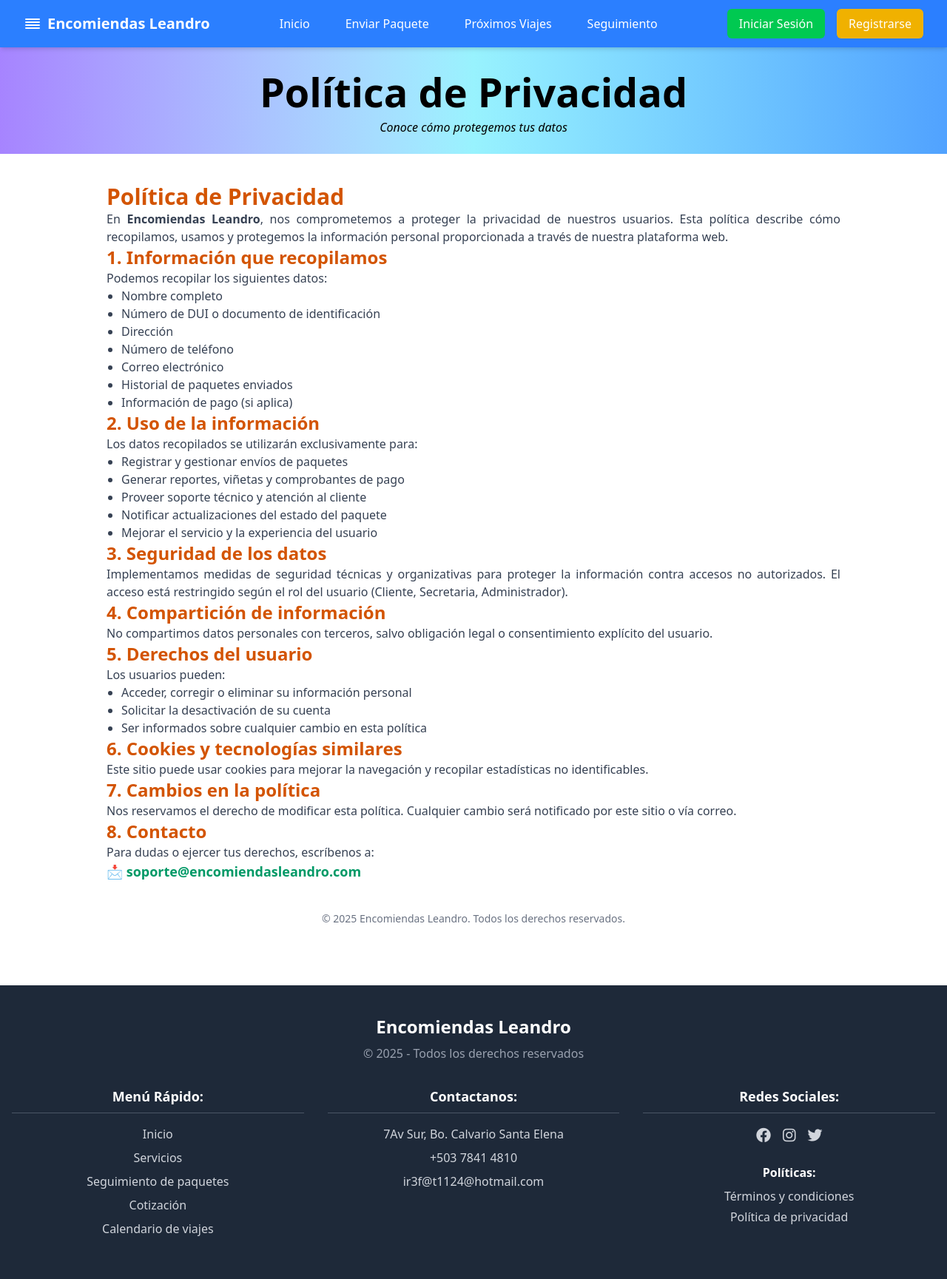
After one commit to Daved-Main/encomiendas-leandro, a PHP site: page /app/presentation/views/PoliticasyPrivacidad.php in a window 1280 px wide. The commit adds this page. Shown: the whole page at 74% size. Run offline with PHP 8.4, Linux system fonts and the light colour scheme.

Commit message:
Mejoras y funcionalidades

```diff
--- /dev/null
+++ b/app/presentation/views/PoliticasyPrivacidad.php
@@ -0,0 +1,92 @@
+<!DOCTYPE html>
+<html lang="es">
+<head>
+  <meta charset="UTF-8">
+  <meta name="viewport" content="width=device-width, initial-scale=1.0">
+  <title>Política de Privacidad - Encomiendas Leandro</title>
+  <script src="https://cdn.jsdelivr.net/npm/@tailwindcss/browser@4"></script>
+  <link rel="stylesheet" href="app/presentation/views/iu/style.css">
+  <link href="https://cdnjs.cloudflare.com/ajax/libs/font-awesome/6.0.0/css/all.min.css" rel="stylesheet">
+</head>
+<body class="bg-white text-gray-800">
+
+  <?php include __DIR__ . '/iu/navbar.php'; ?>
+
+  <!-- Banner superior -->
+  <div class="w-full text-center bg-gradient-to-r from-violet-400 via-cyan-300/60 to-blue-400 py-6">
+    <h1 class="text-black text-xl md:text-2xl font-bold" id="slogan">
+      Política de Privacidad
+    </h1>
+    <span class="text-black italic">Conoce cómo protegemos tus datos</span>
+  </div>
+
+  <!-- Contenido principal -->
+  <div class="max-w-5xl mx-auto px-4 py-10">
+    <div class="prose lg:prose-lg max-w-none text-justify text-gray-700">
+
+      <h1 class="text-3xl font-bold text-[#d35400]">Política de Privacidad</h1>
+      <p>
+        En <strong>Encomiendas Leandro</strong>, nos comprometemos a proteger la privacidad de nuestros usuarios.
+        Esta política describe cómo recopilamos, usamos y protegemos la información personal proporcionada a través de nuestra plataforma web.
+      </p>
+
+      <h2 class="text-2xl font-semibold text-[#d35400]">1. Información que recopilamos</h2>
+      <p>Podemos recopilar los siguientes datos:</p>
+      <ul class="list-disc pl-5">
+        <li>Nombre completo</li>
+        <li>Número de DUI o documento de identificación</li>
+        <li>Dirección</li>
+        <li>Número de teléfono</li>
+        <li>Correo electrónico</li>
+        <li>Historial de paquetes enviados</li>
+        <li>Información de pago (si aplica)</li>
+      </ul>
+
+      <h2 class="text-2xl font-semibold text-[#d35400]">2. Uso de la información</h2>
+      <p>Los datos recopilados se utilizarán exclusivamente para:</p>
+      <ul class="list-disc pl-5">
+        <li>Registrar y gestionar envíos de paquetes</li>
+        <li>Generar reportes, viñetas y comprobantes de pago</li>
+        <li>Proveer soporte técnico y atención al cliente</li>
+        <li>Notificar actualizaciones del estado del paquete</li>
+        <li>Mejorar el servicio y la experiencia del usuario</li>
+      </ul>
+
+      <h2 class="text-2xl font-semibold text-[#d35400]">3. Seguridad de los datos</h2>
+      <p>
+        Implementamos medidas de seguridad técnicas y organizativas para proteger la información contra accesos no autorizados.
+        El acceso está restringido según el rol del usuario (Cliente, Secretaria, Administrador).
+      </p>
+
+      <h2 class="text-2xl font-semibold text-[#d35400]">4. Compartición de información</h2>
+      <p>
+        No compartimos datos personales con terceros, salvo obligación legal o consentimiento explícito del usuario.
+      </p>
+
+      <h2 class="text-2xl font-semibold text-[#d35400]">5. Derechos del usuario</h2>
+      <p>Los usuarios pueden:</p>
+      <ul class="list-disc pl-5">
+        <li>Acceder, corregir o eliminar su información personal</li>
+        <li>Solicitar la desactivación de su cuenta</li>
+        <li>Ser informados sobre cualquier cambio en esta política</li>
+      </ul>
+
+      <h2 class="text-2xl font-semibold text-[#d35400]">6. Cookies y tecnologías similares</h2>
+      <p>Este sitio puede usar cookies para mejorar la navegación y recopilar estadísticas no identificables.</p>
+
+      <h2 class="text-2xl font-semibold text-[#d35400]">7. Cambios en la política</h2>
+      <p>Nos reservamos el derecho de modificar esta política. Cualquier cambio será notificado por este sitio o vía correo.</p>
+
+      <h2 class="text-2xl font-semibold text-[#d35400]">8. Contacto</h2>
+      <p>Para dudas o ejercer tus derechos, escríbenos a:</p>
+      <p class="text-lg font-semibold text-[#009966]">📩 soporte@encomiendasleandro.com</p>
+
+      <footer class="mt-10 text-sm text-center text-gray-500">
+        &copy; 2025 Encomiendas Leandro. Todos los derechos reservados.
+      </footer>
+    </div>
+  </div>
+
+  <?php include __DIR__ . '/iu/footer.php'; ?>
+</body>
+</html>
--- a/app/presentation/views/iu/footer.php
+++ b/app/presentation/views/iu/footer.php
@@ -33,8 +33,8 @@
 
                     <h3 class="font-semibold mb-2">Políticas:</h3>
                     <ul class="text-gray-300 space-y-1">
-                        <li><a href="#" class="hover:text-white transition">Términos y condiciones</a></li>
-                        <li><a href="#" class="hover:text-white transition">Política de privacidad</a></li>
+                        <li><a href="index.php?route=terminos" class="hover:text-white transition">Términos y condiciones</a></li>
+                        <li><a href="index.php?route=politica" class="hover:text-white transition">Política de privacidad</a></li>
                     </ul>
                 </div>
             </div>
--- a/app/presentation/views/registrar.php
+++ b/app/presentation/views/registrar.php
@@ -45,7 +45,7 @@ if (session_status() === PHP_SESSION_NONE) {
 
             <div class="flex flex-row items-center mb-4">
               <input id="terms" name="terms" type="checkbox" required class="mr-2">
-              <label for="terms" class="text-sm text-gray-400">Acepto los términos y condiciones</label>
+              <a href="index.php?route=terminos"><label for="terms" class="text-sm text-gray-400">Acepto los términos y condiciones</label></a>
             </div>
 
 
--- a/config/route.php
+++ b/config/route.php
@@ -389,7 +389,13 @@
         $stmt->execute([':codigo' => $codigo]);
         $seguimiento = $stmt->fetch(PDO::FETCH_ASSOC);
     }
+        case 'politica' :
+            require_once __DIR__ . '/../app/presentation/views/PoliticasyPrivacidad.php';
+        break;
 
+        case 'terminos' :
+            require_once __DIR__ . '/../app/presentation/views/PoliticasyPrivacidad.php';
+        break;
         default:
             echo "Ruta no encontrada";
         //case '' :
```
Also changed, not shown: app/presentation/views/TerminosyCondiciones.php (added, +82 -0 lines).
